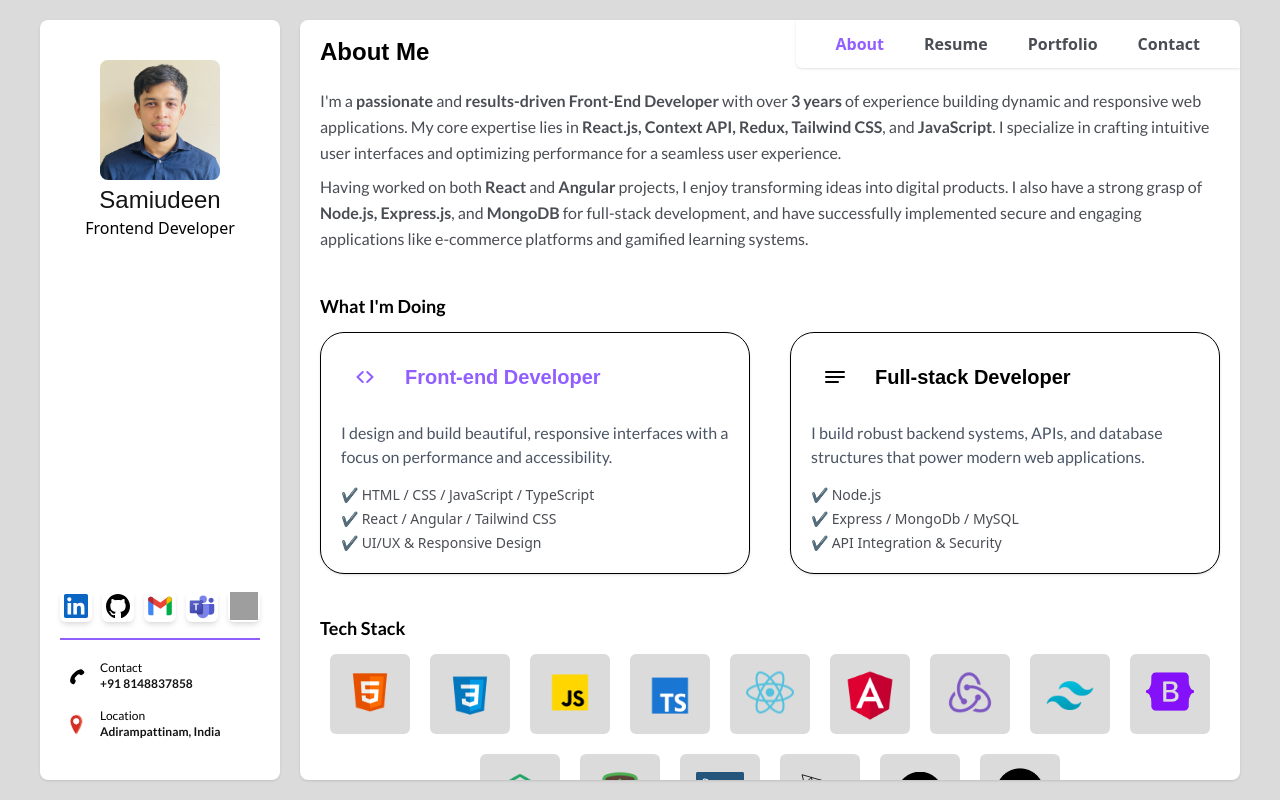
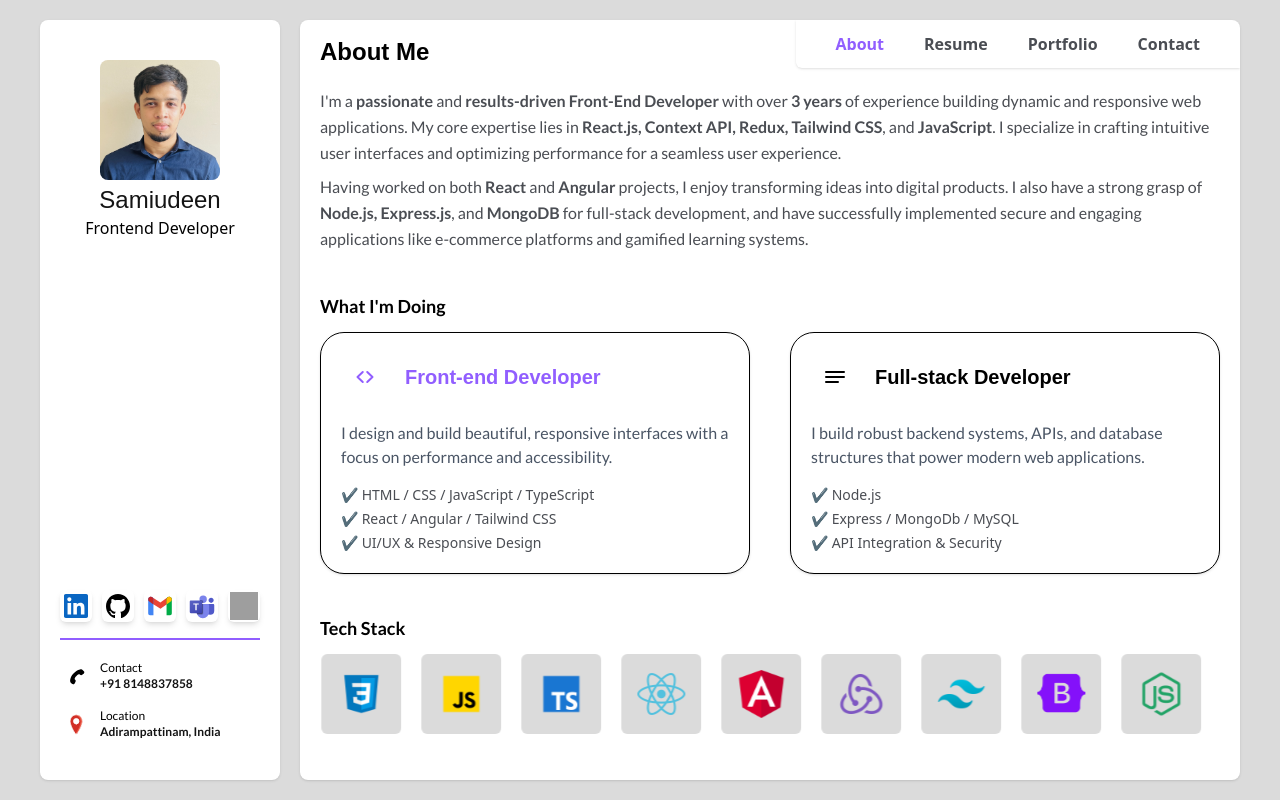
Before and after one commit to samiudeen96/portfolio, a React (Vite) app: page /#/about in a window 1280 px wide. Built offline with nearby package versions, Linux system fonts and the light colour scheme; grey boxes are pictures that could not be loaded.

Commit message:
'update'

```diff
--- a/src/pages/About.jsx
+++ b/src/pages/About.jsx
@@ -120,30 +120,30 @@ const About = () => {
         </div>
       </div>
 
-      <div className="mt-10">
+      <div className="mt-10 overflow-hidden">
         <p className="font-semibold text-lg">Tech Stack</p>
-        <div className="flex flex-row flex-wrap justify-center gap-5 pt-3">
-          {technologies.map((tech, index) => (
-            <div key={index}>
-              <div className="group card-container cursor-pointer">
+
+        <div className="relative w-full pt-3">
+          <motion.div
+            className="flex flex-row gap-5"
+            animate={{ x: ["0%", "-100%"] }}
+            transition={{
+              repeat: Infinity,
+              duration: 50, // Speed (lower = faster)
+              ease: "linear",
+            }}
+          >
+            {/* Duplicate the array to create a seamless loop */}
+            {technologies.concat(technologies).map((tech, index) => (
+              <div key={index} className="flex-shrink-0">
+                <div className="group card-container cursor-pointer w-20">
                   <div className="card group-hover:rotate-y-180">
                     <div className="front">
-                    <motion.div
-                      animate={{
-                        y: index % 2 === 0 ? [0, -3, 0] : [0, 3, 0], // Alternate directions
-                      }}
-                      transition={{
-                        duration: 2, // Time taken for one cycle
-                        repeat: Infinity, // Infinite loop
-                        ease: "easeInOut", // Smooth transition
-                      }}
-                    >
                       <img
                         src={tech.icon}
                         alt={tech.name}
-                        className="w-12 h-12 object-contain"
+                        className="w-12 h-12 object-contain mx-auto"
                       />
-                    </motion.div>
                     </div>
                     <div className="back text-center text_gray font-semibold">
                       {tech.name}
@@ -152,6 +152,7 @@ const About = () => {
                 </div>
               </div>
             ))}
+          </motion.div>
         </div>
       </div>
     </div>
```
Lines whose indentation alone changed are shown as unchanged.
